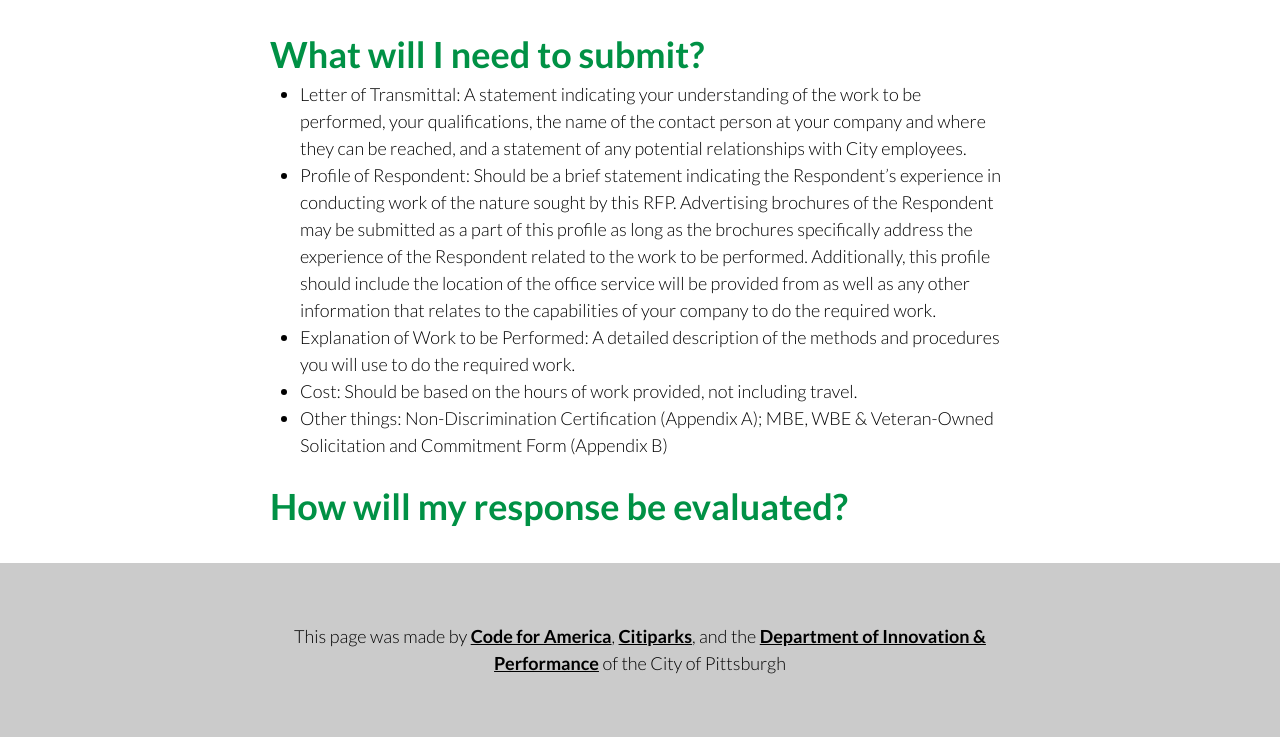
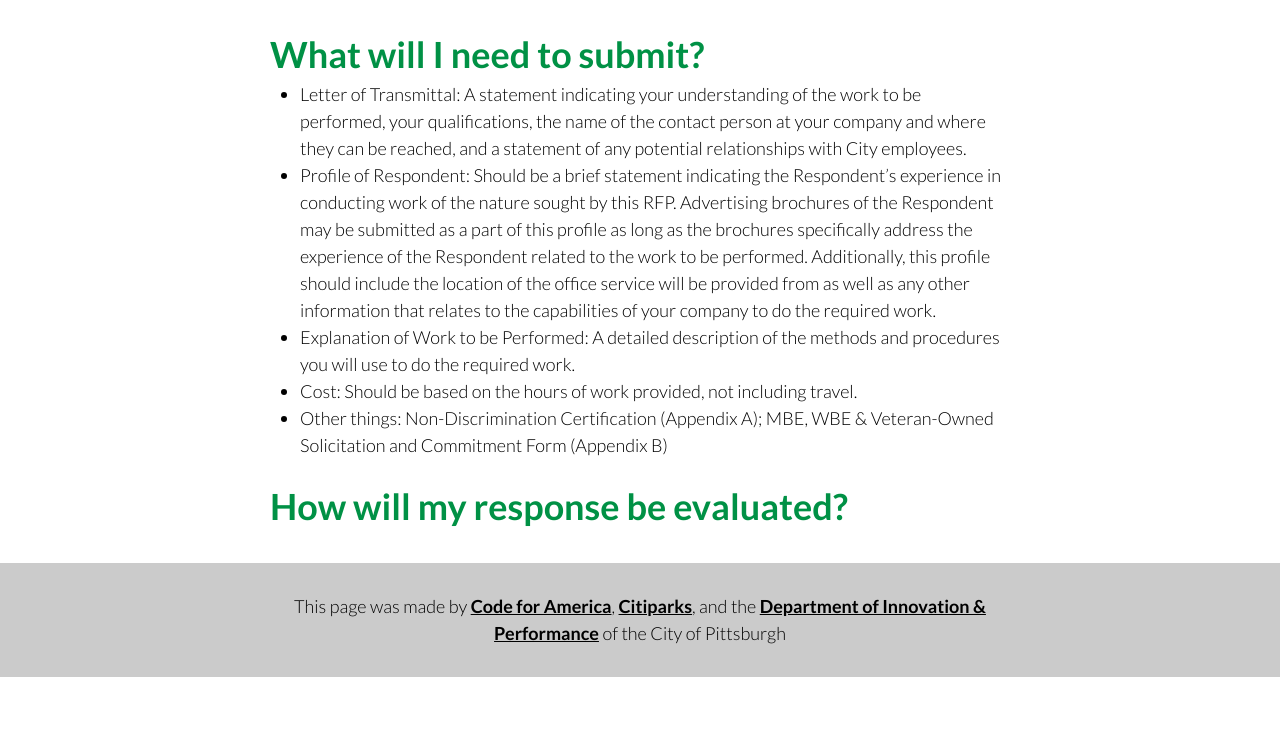
Before and after one commit to codeforamerica/cleaning-pgh, a Jekyll site: the page built from index.html, in a window 1280 px wide. Shown: the part 2021-2758 px from the top of the page. Built offline with Jekyll 4.4.1, drawn with Linux system fonts in a browser that asks for light colours; after the commit the page ends 2698 px from its top, so only the background shows below that.

Commit message:
adjusted footer padding

```diff
--- a/_sass/_base.scss
+++ b/_sass/_base.scss
@@ -120,10 +120,8 @@ a {
 }
 
 .footer-wrapper {
-    padding-top: 15px;
     background-color: #CBCBCB;
     @extend %clearfix;
-    padding: $spacing-unit 0;
     margin-left: auto;
     margin-right: auto;
 
```
